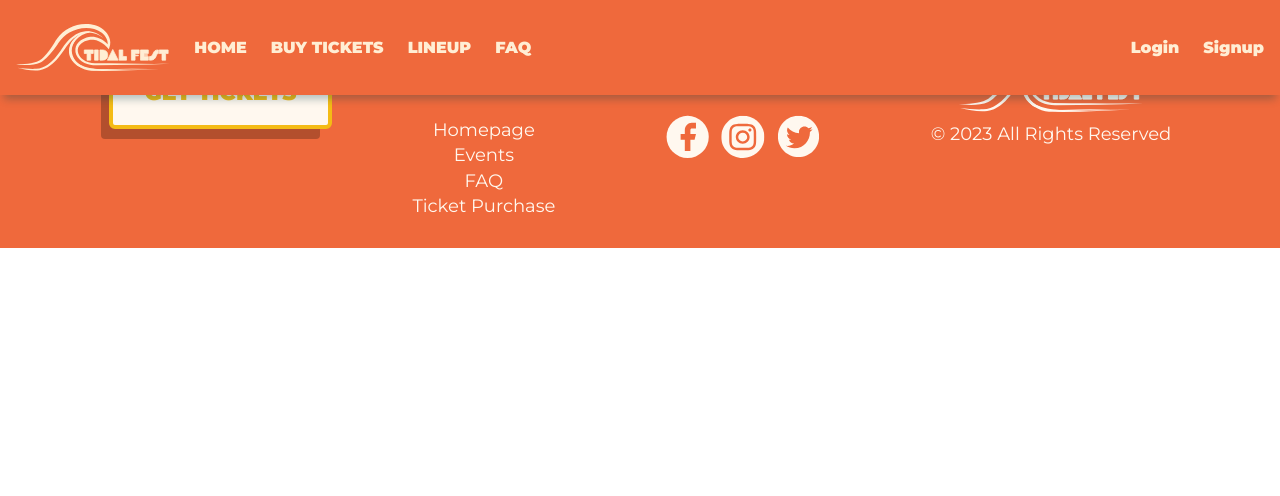
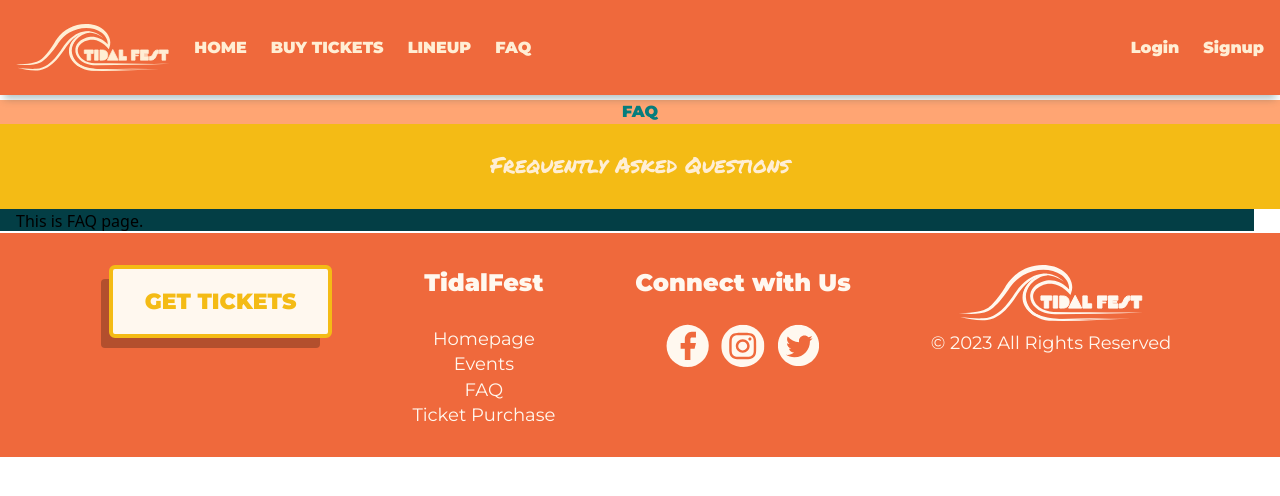
Before and after one commit to JerrelLustre/TidalFest, a React (Create React App) app: page /faq in a window 1280 px wide. Shown: the top 496 px of the page. Built offline with nearby package versions, Linux system fonts and the light colour scheme; a web font is replaced by a local one.

Commit message:
Feat PageLayout and rename 'VancouverFestivalBanner' component to 'H1Container'
- created PageLayout and applied on 'lineup and 'faq' pages
- rename 'VancouverFestivalBanner' component to 'H1Container' since it's reusable

```diff
--- a/src/components/VancouverFestivalBanner/VancouverFestivalBanner.jsx
+++ b/src/components/H1Container/H1Container.jsx
@@ -1,7 +1,7 @@
-export default function VancouverFestivalBanner() {
+export default function H1Container({ text }) {
     return (
         <div className="flex flex-col items-center bg-orange-200 font-montserrat text-jade-100 font-extrabold text-base leading-150">
-            <h1 className="text-center">VANCOUVER SUMMER MUSIC FESTIVAL</h1>
+            <h1 className="text-center uppercase">{text}</h1>
         </div>
     )
 }
--- /dev/null
+++ b/src/components/H1Container/index.js
@@ -0,0 +1,3 @@
+import H1Container from './H1Container';
+
+export default H1Container;
--- a/src/components/VancouverFestivalBanner/index.js
+++ /dev/null
@@ -1,3 +0,0 @@
-import VancouverFestivalBanner from './VancouverFestivalBanner';
-
-export default VancouverFestivalBanner;
--- /dev/null
+++ b/src/layouts/PageLayout.jsx
@@ -0,0 +1,12 @@
+import SubBanner from '../components/SubBanner'
+import H1Container from '../components/H1Container'
+
+export default function PageLayout({ children, h1Text, sloganText }) {
+  return (
+    <div className="pt-100">
+        <H1Container text={h1Text} />
+        <SubBanner text={sloganText} />
+        { children }
+    </div>
+  )
+}
--- a/src/pages/Faq/Faq.jsx
+++ b/src/pages/Faq/Faq.jsx
@@ -1,7 +1,15 @@
+import PageLayout from "../../layouts/PageLayout"
+import MaxWidthLayout from "../../layouts/MaxWidthLayout"
+
 export default function Faq() {
   return (
-    <div>
+    <PageLayout
+      h1Text="FAQ"
+      sloganText="Frequently Asked Questions"
+    >
+      <MaxWidthLayout>
         This is FAQ page.
-    </div>
+      </MaxWidthLayout>
+    </PageLayout>
   )
 }
--- a/src/pages/Home/HeroBanner/HeroBanner.jsx
+++ b/src/pages/Home/HeroBanner/HeroBanner.jsx
@@ -4,7 +4,7 @@ import { styled } from "@mui/material/styles";
 // components
 import wave from '../../../assets/images/wave.svg';
 import Button from '../../../components/Button';
-import VancouverFestivalBanner from '../../../components/VancouverFestivalBanner';
+import H1Container from '../../../components/H1Container';
 
 export default function HeroBanner() {
 
@@ -57,7 +57,7 @@ export default function HeroBanner() {
           />
         </div>
       </section>
-      <VancouverFestivalBanner />
+      <H1Container text="Vancouver Summer Music Festival" />
       <Typography className="bg-jade-300 text-white text-center font-extrabold">July 27 - July 30</Typography>
     </>
 
--- a/src/pages/Lineup/Lineup.jsx
+++ b/src/pages/Lineup/Lineup.jsx
@@ -1,9 +1,15 @@
-import React from 'react'
+import PageLayout from "../../layouts/PageLayout"
+import MaxWidthLayout from "../../layouts/MaxWidthLayout"
 
 export default function Lineup() {
   return (
-    <div>
+    <PageLayout
+      h1Text="TidalFest Performance Lineup"
+      sloganText="Check out our lineup"
+    >
+      <MaxWidthLayout>
         This is Lineup page.
-    </div>
+      </MaxWidthLayout>
+    </PageLayout>
   )
 }
```
